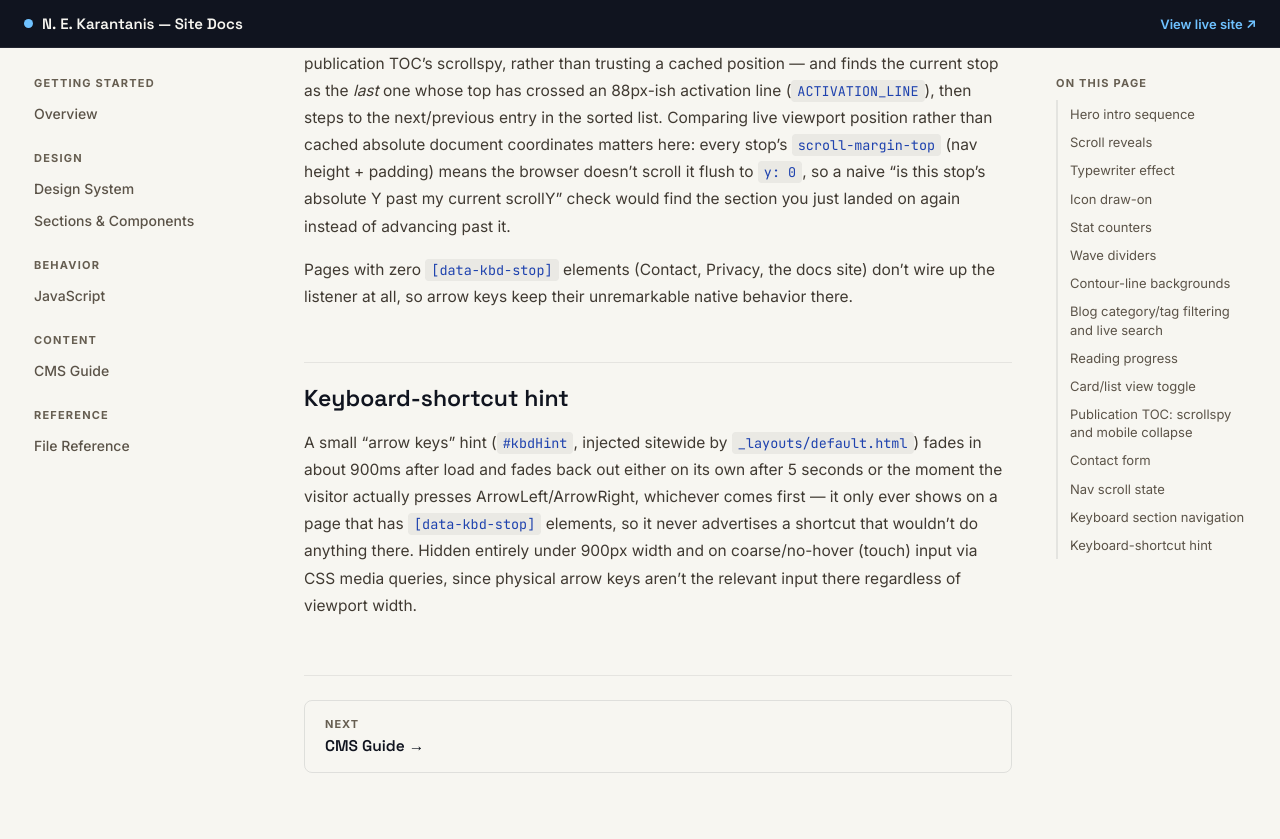
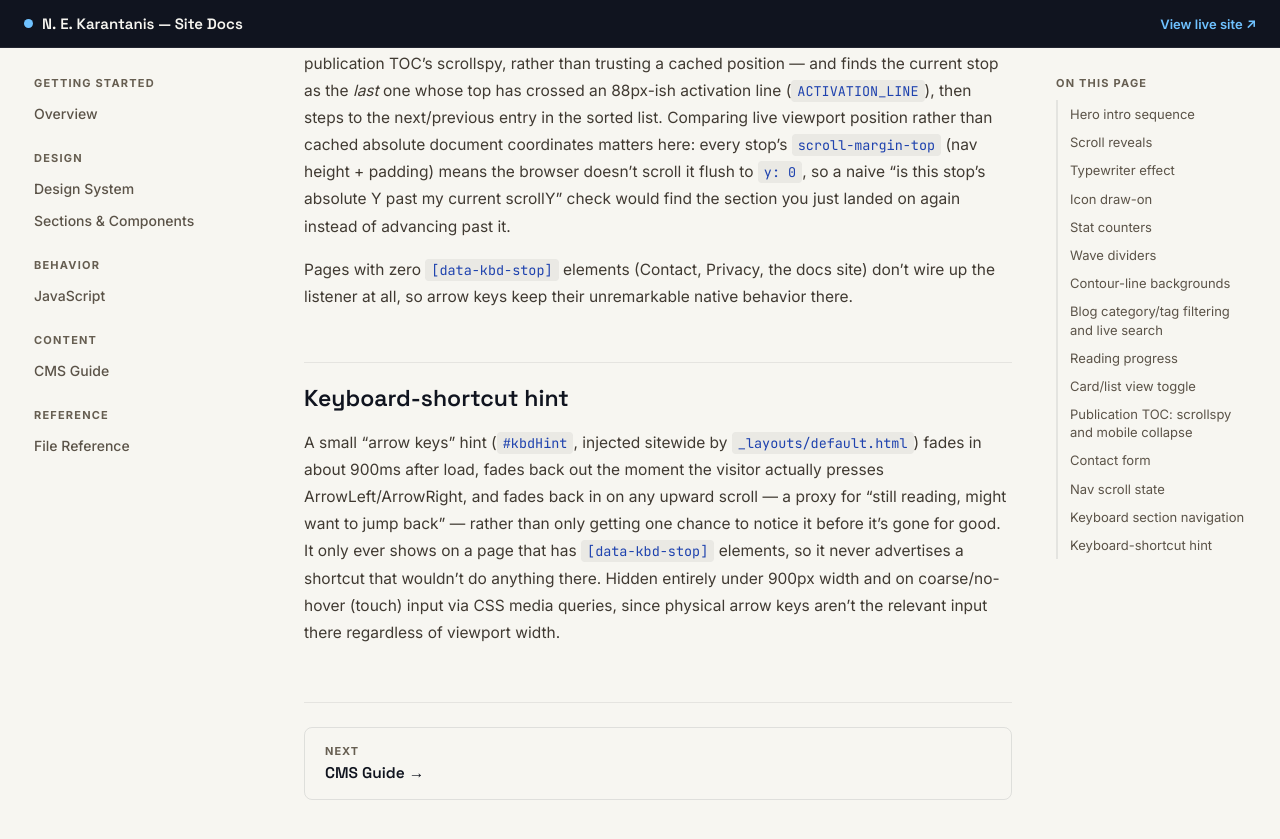
Before and after one commit to Eneekay/nekarantanis, a Jekyll site: the page built from docs/javascript.md, in a window 1280 px wide and 900 px high, scrolled down 8796 px. Shown: the top 839 px of the window. Built offline with Jekyll 4.4.1, drawn with Linux system fonts in a browser that asks for light colours.

Commit message:
Keep the keyboard hint dismiss-on-use, re-show it on scroll-up
Drop the 5s auto-hide - it should only disappear once the visitor
actually uses the arrow keys - and fade it back in on any upward
scroll as a reminder that the shortcut is there.

```diff
--- a/docs/javascript.md
+++ b/docs/javascript.md
@@ -123,4 +123,4 @@ Pages with zero `[data-kbd-stop]` elements (Contact, Privacy, the docs site) don
 
 ## Keyboard-shortcut hint
 
-A small "arrow keys" hint (`#kbdHint`, injected sitewide by `_layouts/default.html`) fades in about 900ms after load and fades back out either on its own after 5 seconds or the moment the visitor actually presses ArrowLeft/ArrowRight, whichever comes first — it only ever shows on a page that has `[data-kbd-stop]` elements, so it never advertises a shortcut that wouldn't do anything there. Hidden entirely under 900px width and on coarse/no-hover (touch) input via CSS media queries, since physical arrow keys aren't the relevant input there regardless of viewport width.
+A small "arrow keys" hint (`#kbdHint`, injected sitewide by `_layouts/default.html`) fades in about 900ms after load, fades back out the moment the visitor actually presses ArrowLeft/ArrowRight, and fades back in on any upward scroll — a proxy for "still reading, might want to jump back" — rather than only getting one chance to notice it before it's gone for good. It only ever shows on a page that has `[data-kbd-stop]` elements, so it never advertises a shortcut that wouldn't do anything there. Hidden entirely under 900px width and on coarse/no-hover (touch) input via CSS media queries, since physical arrow keys aren't the relevant input there regardless of viewport width.
```
Also changed, not shown: js/site.js (+14 -12 lines).
